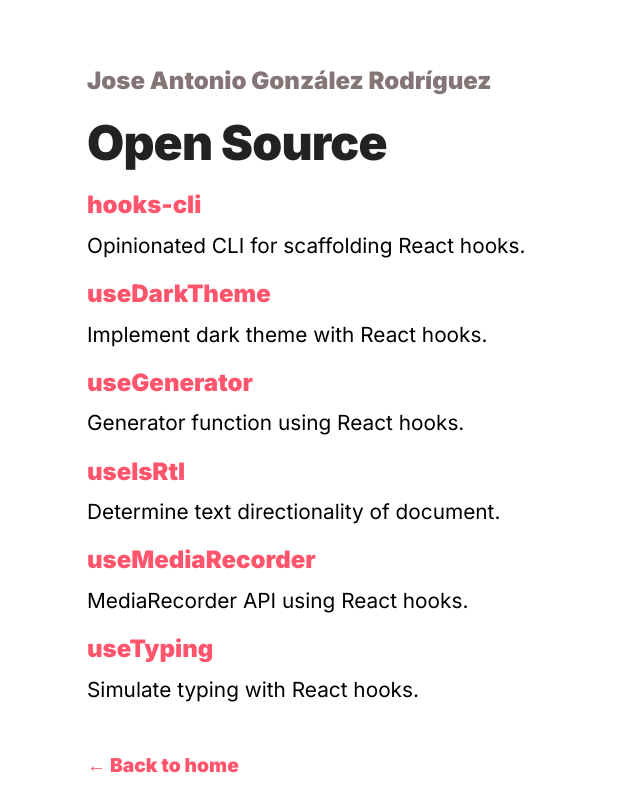
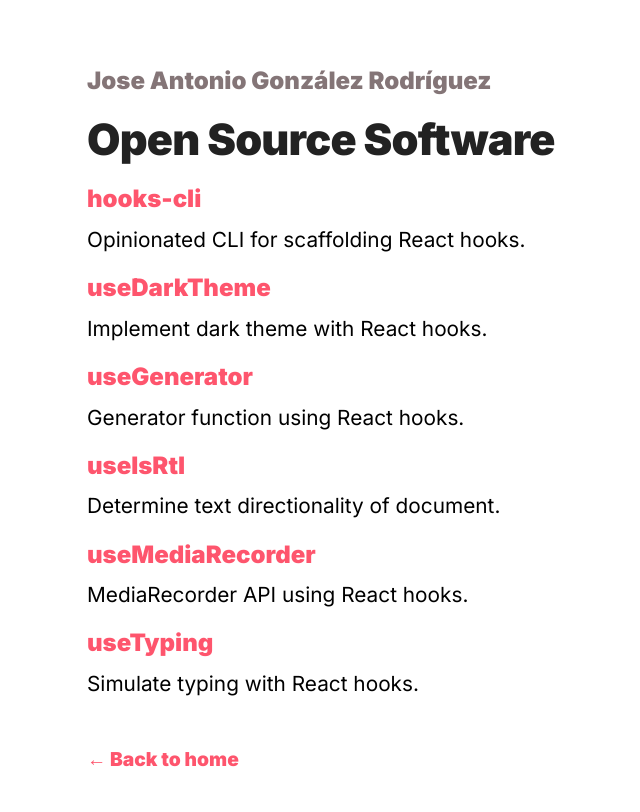
Before and after one commit to jagonzalr/jagonzalr, a Next.js app: page /open-source in a window 1280 px wide. Shown: the top 812 px of the page, without its empty margins (265-905 px from the left). Built offline with nearby package versions, Linux system fonts and the light colour scheme.

Commit message:
Update title font size

```diff
--- a/pages/open-source.js
+++ b/pages/open-source.js
@@ -17,7 +17,7 @@
       data={data}
       section={{
         id: 'open-source',
-        title: 'Open Source'
+        title: 'Open Source Software'
       }}
     />
   )
--- a/styles/utils.module.css
+++ b/styles/utils.module.css
@@ -1,6 +1,6 @@
 .heading {
   color: #222;
-  font-size: 3rem;
+  font-size: 2.7rem;
   line-height: 1.2;
   font-weight: 900;
   letter-spacing: -0.05rem;
```
Also changed, not shown: lib/files.js.
